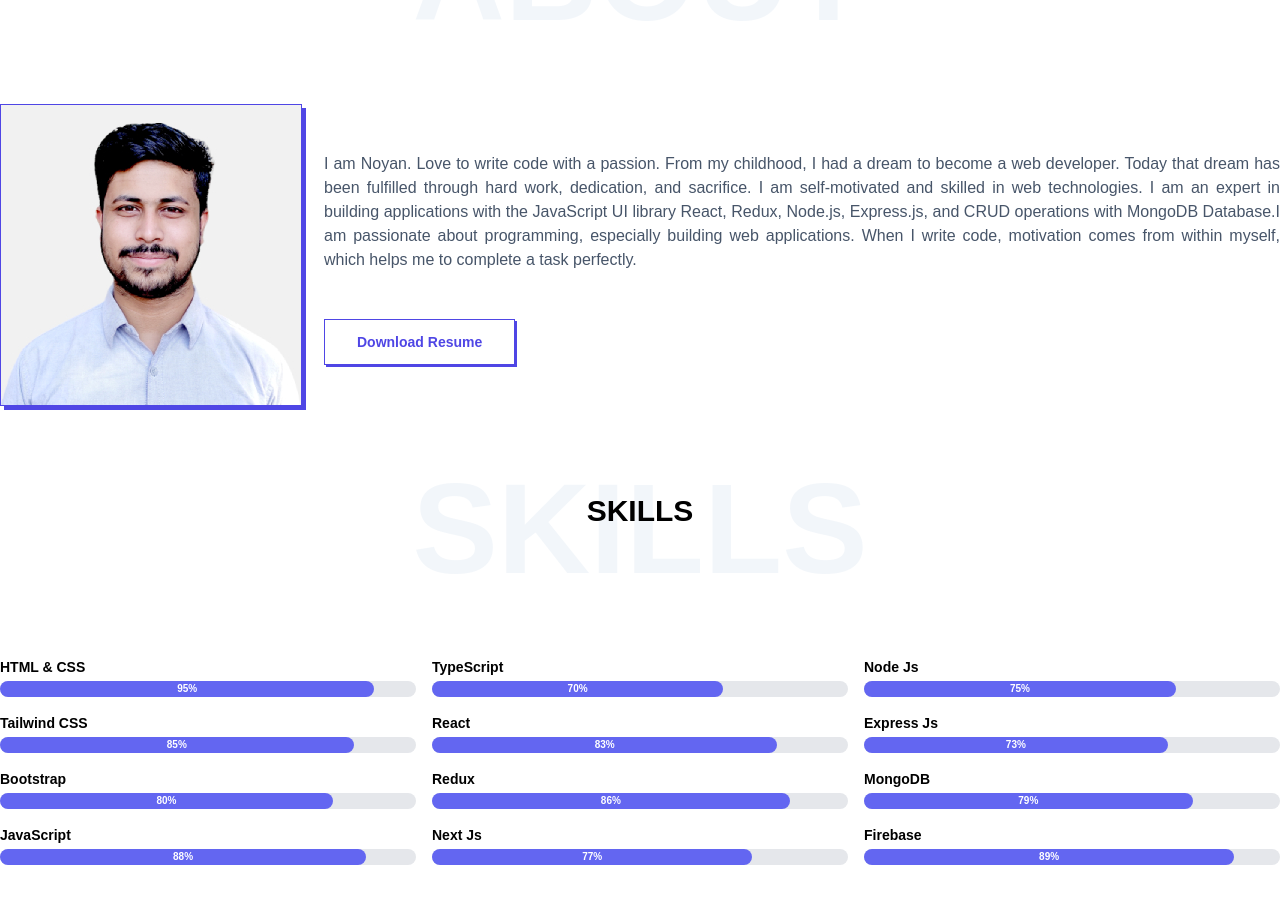
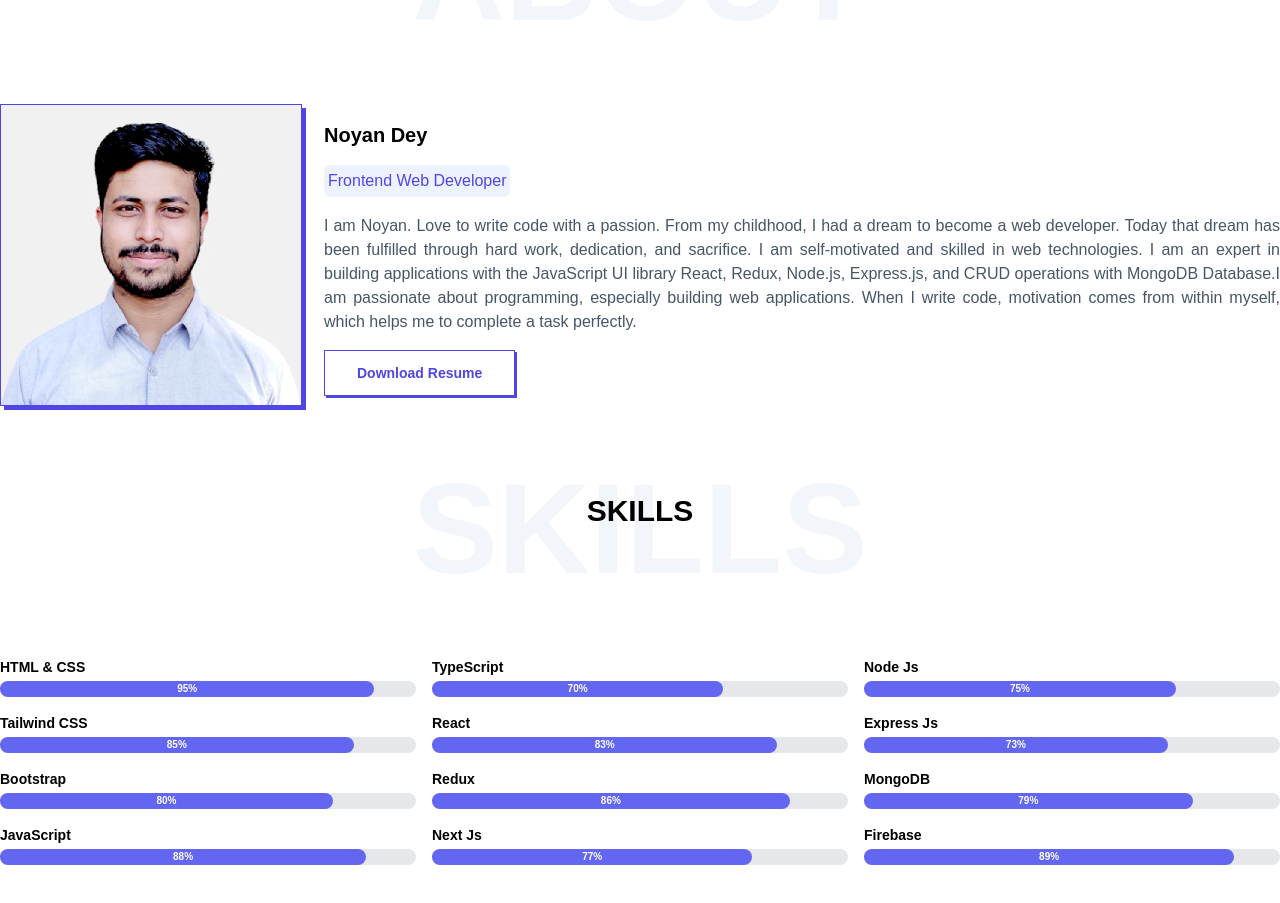
Before and after one commit to codernoyan/my-portfolio-v2, a React (Vite) app: page / in a window 1280 px wide. Shown: the part 940-1843 px from the top of the page. Built offline with nearby package versions, Linux system fonts and the light colour scheme; a web font is replaced by a local one.

Commit message:
added name and designation to about section and download button fixed

```diff
--- a/src/components/about/About.jsx
+++ b/src/components/about/About.jsx
@@ -19,11 +19,13 @@ export default function About() {
         </div>
         {/* description */}
         <div className="lg:col-span-3 flex flex-col gap-4 lg:gap-0 justify-evenly items-center lg:items-baseline">
+          <h1 className="text-xl font-bold">Noyan Dey</h1>
+          <p className="bg-indigo-50 p-1 rounded-md text-indigo-600 font-medium">Frontend Web Developer</p>
           <p className="text-center md:text-justify font-medium text-slate-600">
             I am Noyan. Love to write code with a passion. From my childhood, I had a dream to become a web developer. Today that dream has been fulfilled through hard work, dedication, and sacrifice. I am self-motivated and skilled in web technologies. I am an expert in building applications with the JavaScript UI library React, Redux, Node.js, Express.js, and CRUD operations with MongoDB Database.I am passionate about programming, especially building web applications. When I write code, motivation comes from within myself, which helps me to complete a task perfectly.
           </p>
           {/* resume download button */}
-          <a href="./Noyan_Dey_Resume_Frontend.pdf" download="Noyan_Dey.pdf" className="group relative inline-block text-sm font-medium text-indigo-600 focus:outline-none focus:ring active:text-indigo-500">
+          <a href="https://drive.google.com/file/d/1VdirqCSEyo2K5rjkQU2JPeNC03EWWbBW/view?usp=share_link" download="Noyan_Dey.pdf" target="_blank" rel="noreferrer" className="group relative inline-block text-sm font-medium text-indigo-600 focus:outline-none focus:ring active:text-indigo-500">
             <span className="absolute inset-0 translate-x-0.5 translate-y-0.5 bg-indigo-600 transition-transform group-hover:translate-y-0 group-hover:translate-x-0" />
             <span className="relative block border border-current bg-white font-bold px-8 py-3">
               Download Resume
```
